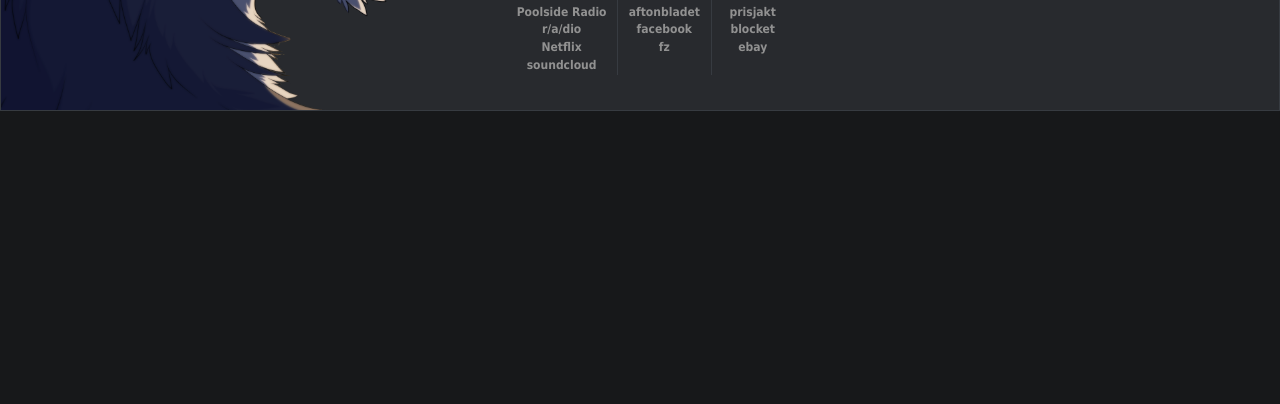
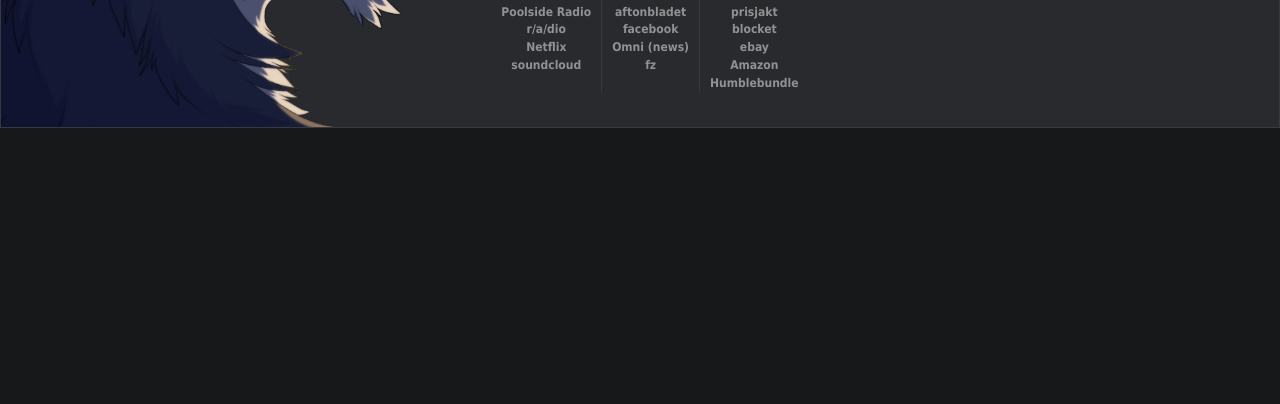
Before and after one commit to Gaeddar/StartPage, a plain HTML site: page index.html in a window 1280 px wide. Shown: the part 396-800 px from the top of the page. Drawn offline with Linux system fonts and the light colour scheme.

Commit message:
Sites and links
Added/removed some links

```diff
--- a/index.html
+++ b/index.html
@@ -57,12 +57,13 @@
                    <li class="button button_grey buttonArrow"><a href="#">Imageboards</a>
                         <ul>
                             <li><a href="http://4chan.org/b/">/b/ - Random</a></li>
-                            <li><a href="https://8ch.net/furry/">/furry/ - Furry</a></li>
                             <li><a href="http://4chan.org/mu/">/mu/ - Music</a></li>
 							<li><a href="http://4chan.org/ck/">/ck/ - Cooking</a></li>
 							<li><a href="http://4chan.org/diy/">/diy/ - Do it yourself</a></li>
                             <li><a href="http://4chan.org/wsg/">/wsg/ - Worksafe GIF</a></li>
 							<li><a href="http://4chan.org/wg/">/wg/ -  Wallpaper General</a></li>
+							<li><a href="https://boards.4chan.org/gd/">/gd/ - Graphic Design</a></li>
+							<li><a href="https://boards.4chan.org/trash/">/trash/ Off-Topic</a></li>
                         </ul>
                     </li>
                     <li class="button button_grey buttonArrow"><a href="#">Foreign Ent.</a>
@@ -70,8 +71,8 @@
 							<li><a href="http://tparser.org/">Torrent search</a></li>
                             <li><a href="http://nyaa.se">Anime Torrent search</a></li>
 						    <li><a href="https://thepiratebay-proxylist.org/">PirateBay Proxy List</a></li>
-                            <li><a href="http://www.furaffinity.net/msg/submissions/">Furaffinity</a></li>
-                            <li><a href="https://beta.furrynetwork.com/">Furrynetwork</a></li>
+							<li><a href="https://slushpool.com/">Slushpool</a></li>
+							<li><a href="https://web.xmrpool.eu/">XMRpool</a></li>
                             <li><a href="http://vk.com/wall-19057424?offset=0">VK</a></li>
 
                         </ul>
@@ -82,6 +83,7 @@
                              <li><a href="http://alpha.wallhaven.cc/">Wallhaven</a></li>
                              <li><a href="http://pastebin.com/dH3JcrDt">Homepages</a></li>
                              <li><a href="https://drive.google.com/folderview?id=0B_VmbVyD4eT3N1VUbGN4Wjd5OVE">Vector drive</a></li>
+							 <li><a href="https://wiki.installgentoo.com/index.php/Main_Page">InstallGentoo</a></li>
 							 <li><a href="http://cubiq/Dashboard">Cubiq dashboard (local only)</a></li>
 							<!--  <li><a href="about:sync-tabs">synced tabs</a></li> -->
                         </ul>
@@ -102,9 +104,9 @@
                        <a>Sites</a>
                         <ul>
                             <li><a href="http://www.sweclockers.com/">sweclockers</a></li>
-
                             <li><a href="http://www.aftonbladet.se/">aftonbladet</a></li>
                             <li><a href="http://facebook.com">facebook</a></li>
+							<li><a href="http://omni.se/">Omni (news)</a></li>
                             <li><a href="http://www.fz.se/nyheter/">fz</a></li>
                         </ul>
                     </li>
@@ -117,6 +119,9 @@
                             <li><a href="http://www.prisjakt.nu/">prisjakt</a></li>
 							<li><a href="http://www.blocket.se/">blocket</a></li>
 							<li><a href="http://www.ebay.com/?rmvSB=true">ebay</a></li>
+							<li><a href="https://www.amazon.co.uk/ref=nav_logo">Amazon</a></li>
+							<li><a href="https://www.humblebundle.com/">Humblebundle</a></li>
+
                         </ul>
                     </li>
                 </ul>
```
